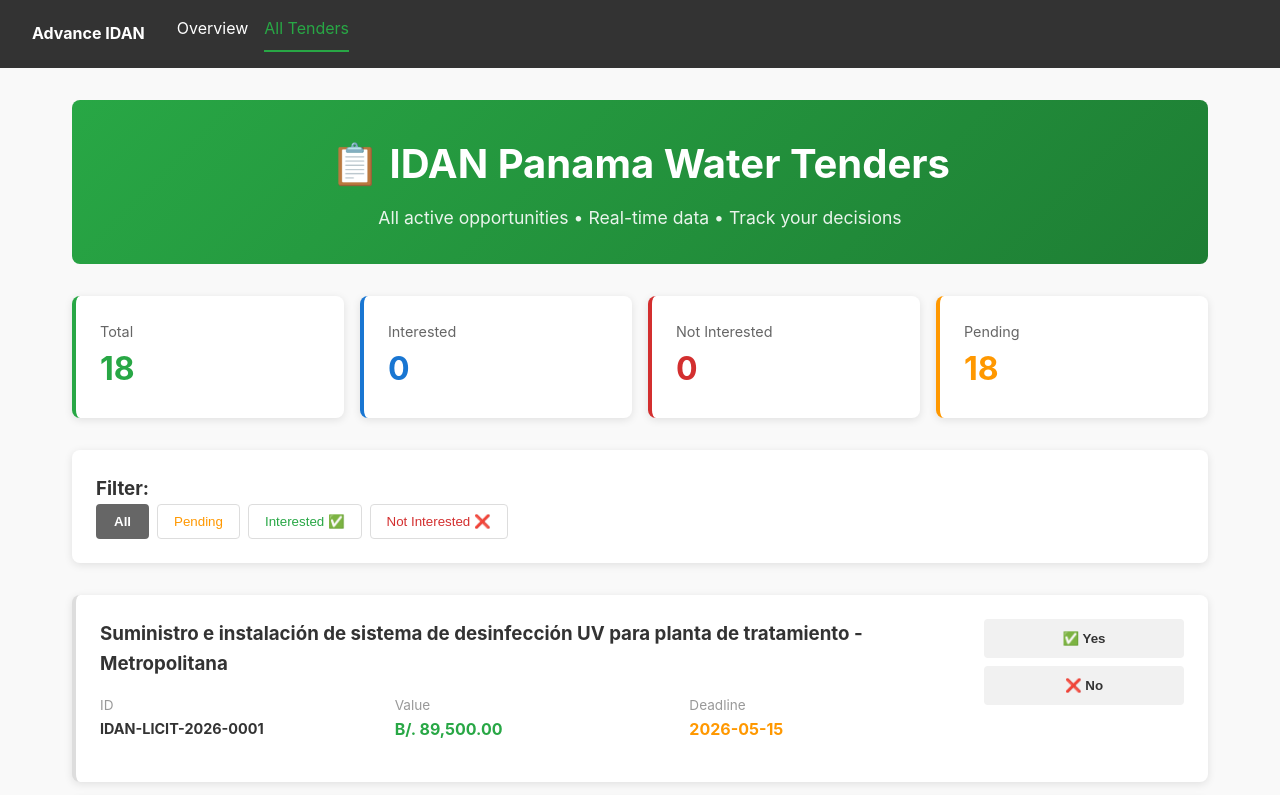
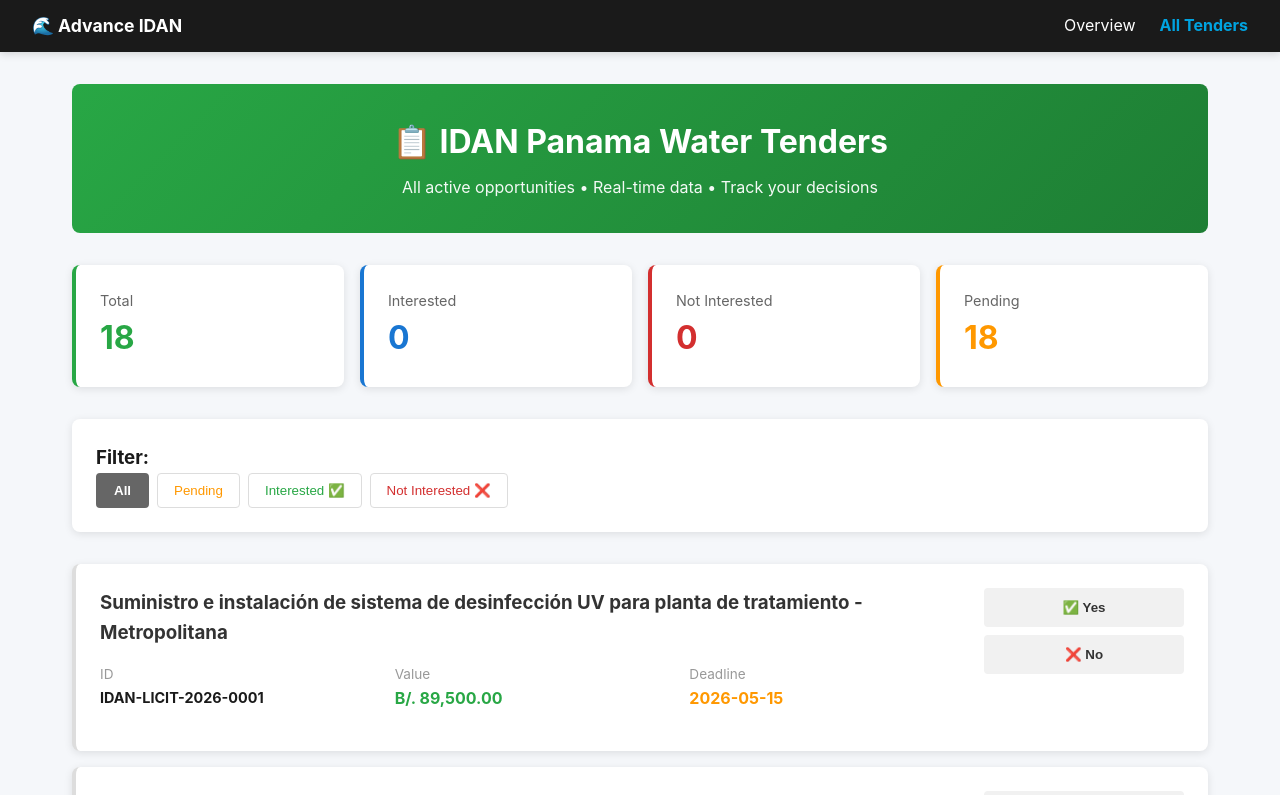
Before and after one commit to MbethencourtM4X/advance-research, a Next.js app: page /tenders in a window 1280 px wide. Shown: the top 795 px of the page. Built offline with nearby package versions, Linux system fonts and the light colour scheme.

Commit message:
🎨 Somos Advance branding: Professional blue/water colors, modern CSS, improved typography

```diff
--- a/app/components/Nav.js
+++ b/app/components/Nav.js
@@ -8,24 +8,24 @@ export default function Nav() {
 
   return (
     <nav style={{
-      background: '#333',
+      background: '#1a1a1a',
       color: 'white',
-      padding: '1rem 2rem',
+      padding: '0.75rem 2rem',
       display: 'flex',
       gap: '2rem',
-      alignItems: 'center'
+      alignItems: 'center',
+      boxShadow: '0 2px 8px rgba(0,0,0,0.15)'
     }}>
-      <Link href="/" style={{ color: 'white', textDecoration: 'none', fontWeight: 'bold' }}>
-        Advance IDAN
+      <Link href="/" style={{ color: 'white', textDecoration: 'none', fontWeight: 'bold', fontSize: '1.1rem' }}>
+        🌊 Advance IDAN
       </Link>
-      <div style={{ display: 'flex', gap: '1rem' }}>
+      <div style={{ display: 'flex', gap: '1.5rem', marginLeft: 'auto' }}>
         <Link
           href="/"
           style={{
-            color: pathname === '/' ? '#28a745' : 'white',
+            color: pathname === '/' ? '#00a3e0' : 'white',
             textDecoration: 'none',
-            borderBottom: pathname === '/' ? '2px solid #28a745' : 'none',
-            paddingBottom: '0.5rem'
+            fontWeight: pathname === '/' ? 'bold' : 'normal'
           }}
         >
           Overview
@@ -33,10 +33,9 @@ export default function Nav() {
         <Link
           href="/tenders"
           style={{
-            color: pathname === '/tenders' ? '#28a745' : 'white',
+            color: pathname === '/tenders' ? '#00a3e0' : 'white',
             textDecoration: 'none',
-            borderBottom: pathname === '/tenders' ? '2px solid #28a745' : 'none',
-            paddingBottom: '0.5rem'
+            fontWeight: pathname === '/tenders' ? 'bold' : 'normal'
           }}
         >
           All Tenders
--- a/app/globals.css
+++ b/app/globals.css
@@ -4,58 +4,161 @@
   box-sizing: border-box;
 }
 
+:root {
+  --primary: #0066cc;      /* Professional blue (like water/trust) */
+  --secondary: #00a3e0;    /* Water blue */
+  --accent: #28a745;       /* Success/action green */
+  --danger: #d32f2f;       /* Alert red */
+  --warning: #ff9800;      /* Caution orange */
+  --dark: #1a1a1a;         /* Dark text */
+  --light: #f5f7fa;        /* Light bg */
+  --border: #e0e6ed;       /* Light borders */
+}
+
 body {
-  font-family: -apple-system, BlinkMacSystemFont, 'Segoe UI', Roboto, Oxygen, Ubuntu, Cantarell, sans-serif;
+  font-family: -apple-system, BlinkMacSystemFont, 'Segoe UI', 'Roboto', 'Oxygen', 'Ubuntu', 'Cantarell', sans-serif;
   line-height: 1.6;
-  color: #333;
-  background: #f9f9f9;
+  color: var(--dark);
+  background: var(--light);
+}
+
+header {
+  background: linear-gradient(135deg, var(--primary) 0%, var(--secondary) 100%);
+  color: white;
+  padding: 2rem;
+  text-align: center;
+}
+
+header h1 {
+  font-size: 2rem;
+  margin-bottom: 0.5rem;
+  font-weight: 700;
+}
+
+header p {
+  font-size: 1rem;
+  opacity: 0.95;
 }
 
 .container {
-  max-width: 1000px;
+  max-width: 1200px;
   margin: 0 auto;
   padding: 2rem;
 }
 
-header {
-  background: linear-gradient(135deg, #667eea 0%, #764ba2 100%);
-  color: white;
-  padding: 4rem 2rem;
-  text-align: center;
-}
-
-header h1 {
-  font-size: 2.5rem;
-  margin-bottom: 0.5rem;
-}
-
-header p {
-  font-size: 1.1rem;
-  opacity: 0.9;
-}
-
 .section {
   background: white;
-  margin: 2rem 0;
+  margin: 1.5rem 0;
   padding: 2rem;
-  border-radius: 8px;
-  box-shadow: 0 2px 8px rgba(0,0,0,0.1);
+  border-radius: 12px;
+  box-shadow: 0 2px 12px rgba(0, 0, 0, 0.08);
+  border-top: 4px solid var(--primary);
 }
 
 .section h2 {
-  color: #667eea;
+  color: var(--primary);
   margin-bottom: 1.5rem;
-  border-bottom: 2px solid #667eea;
+  font-size: 1.5rem;
+  border-bottom: 2px solid var(--primary);
   padding-bottom: 0.5rem;
 }
 
-.subsection {
-  margin: 1.5rem 0;
+.section h3 {
+  color: var(--secondary);
+  margin: 1.5rem 0 0.75rem;
+  font-size: 1.1rem;
 }
 
-.subsection h3 {
-  color: #764ba2;
-  margin-bottom: 0.75rem;
+button {
+  background: var(--primary);
+  color: white;
+  border: none;
+  padding: 0.75rem 1.5rem;
+  border-radius: 6px;
+  cursor: pointer;
+  font-weight: 600;
+  transition: all 0.2s ease;
+}
+
+button:hover {
+  background: #0055aa;
+  transform: translateY(-2px);
+  box-shadow: 0 4px 12px rgba(0, 102, 204, 0.3);
+}
+
+button.secondary {
+  background: var(--secondary);
+}
+
+button.secondary:hover {
+  background: #0091c4;
+}
+
+button.accent {
+  background: var(--accent);
+}
+
+button.accent:hover {
+  background: #229e3e;
+}
+
+.badge {
+  display: inline-block;
+  background: var(--accent);
+  color: white;
+  padding: 0.35rem 0.75rem;
+  border-radius: 20px;
+  font-size: 0.85rem;
+  font-weight: 600;
+}
+
+.badge.success {
+  background: var(--accent);
+}
+
+.badge.pending {
+  background: var(--warning);
+}
+
+.badge.danger {
+  background: var(--danger);
+}
+
+nav {
+  background: var(--dark);
+  color: white;
+  padding: 1rem 2rem;
+  display: flex;
+  gap: 2rem;
+  align-items: center;
+  box-shadow: 0 2px 8px rgba(0, 0, 0, 0.1);
+}
+
+nav a {
+  color: white;
+  text-decoration: none;
+  font-weight: 600;
+  transition: color 0.2s;
+}
+
+nav a:hover {
+  color: var(--secondary);
+}
+
+footer {
+  background: var(--dark);
+  color: white;
+  text-align: center;
+  padding: 2rem;
+  margin-top: 3rem;
+}
+
+.highlight {
+  background: #f0f7ff;
+  padding: 1.5rem;
+  border-left: 4px solid var(--primary);
+  margin: 1rem 0;
+  border-radius: 6px;
 }
 
 ul, ol {
@@ -67,31 +170,36 @@ li {
   margin-bottom: 0.5rem;
 }
 
-.highlight {
-  background: #f0f4ff;
-  padding: 1.5rem;
-  border-left: 4px solid #667eea;
-  margin: 1rem 0;
+a {
+  color: var(--primary);
+  text-decoration: none;
+  transition: color 0.2s;
 }
 
-footer {
-  background: #333;
-  color: white;
-  text-align: center;
-  padding: 2rem;
-  margin-top: 3rem;
+a:hover {
+  color: var(--secondary);
+  text-decoration: underline;
 }
 
-.badge {
-  display: inline-block;
-  background: #667eea;
-  color: white;
-  padding: 0.25rem 0.75rem;
-  border-radius: 20px;
-  font-size: 0.85rem;
-  margin-right: 0.5rem;
+table {
+  width: 100%;
+  border-collapse: collapse;
 }
 
-.success { background: #28a745; }
-.pending { background: #ffc107; }
-.urgent { background: #dc3545; }
+thead {
+  background: var(--primary);
+  color: white;
+}
+
+tbody tr {
+  border-bottom: 1px solid var(--border);
+}
+
+tbody tr:hover {
+  background: var(--light);
+}
+
+th, td {
+  padding: 0.75rem;
+  text-align: left;
+}
```
Also changed, not shown: app/page.js (+91 -20 lines), 1 other file (tests, documents, lock files or other folders).
